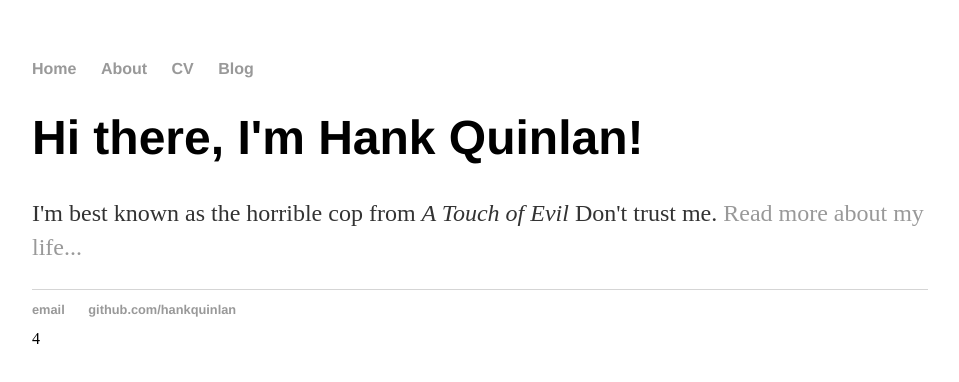
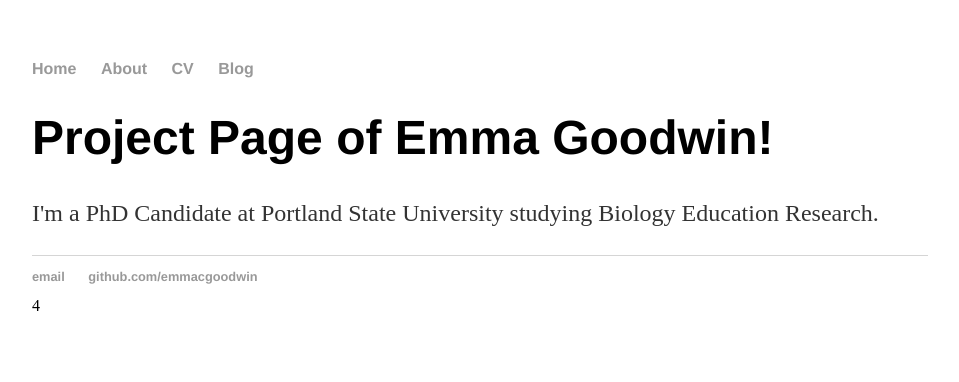
Before and after one commit to emmacgoodwin/emmacgoodwin.github.io, a plain HTML site: page index.html in a window 1280 px wide. Shown: the whole page, without its empty margins (160-1119 px from the left). Drawn offline with Linux system fonts and the light colour scheme.

Commit message:
Update index.html
personalized I think

```diff
--- a/index.html
+++ b/index.html
@@ -1,7 +1,7 @@
 <!DOCTYPE html>
 <html>
 	<head>
-		<title>Hank Quinlan, Horrible Cop</title>
+		<title>Emma Goodwin Project Page</title>
 		<!-- link to main stylesheet -->
 		<link rel="stylesheet" type="text/css" href="/css/main.css">
 	</head>
@@ -16,14 +16,14 @@
 		</nav>
 		<div class="container">
     		<div class="blurb">
-        		<h1>Hi there, I'm Hank Quinlan!</h1>
-				<p>I'm best known as the horrible cop from <em>A Touch of Evil</em> Don't trust me. <a href="/about">Read more about my life...</a></p>
+        		<h1>Project Page of Emma Goodwin!</h1>
+				<p>I'm a PhD Candidate at Portland State University studying Biology Education Research. </p>
     		</div><!-- /.blurb -->
 		</div><!-- /.container -->
 		<footer>
     		<ul>
-        		<li><a href="mailto:hankquinlanhub@gmail.com">email</a></li>
-        		<li><a href="https://github.com/hankquinlan">github.com/hankquinlan</a></li>
+        		<li><a href="mailto:e.c.goowin@pdx.edu">email</a></li>
+        		<li><a href="https://github.com/emmacgoodwin">github.com/emmacgoodwin</a></li>
 			</ul>
 		</footer>
 	</body>
```
